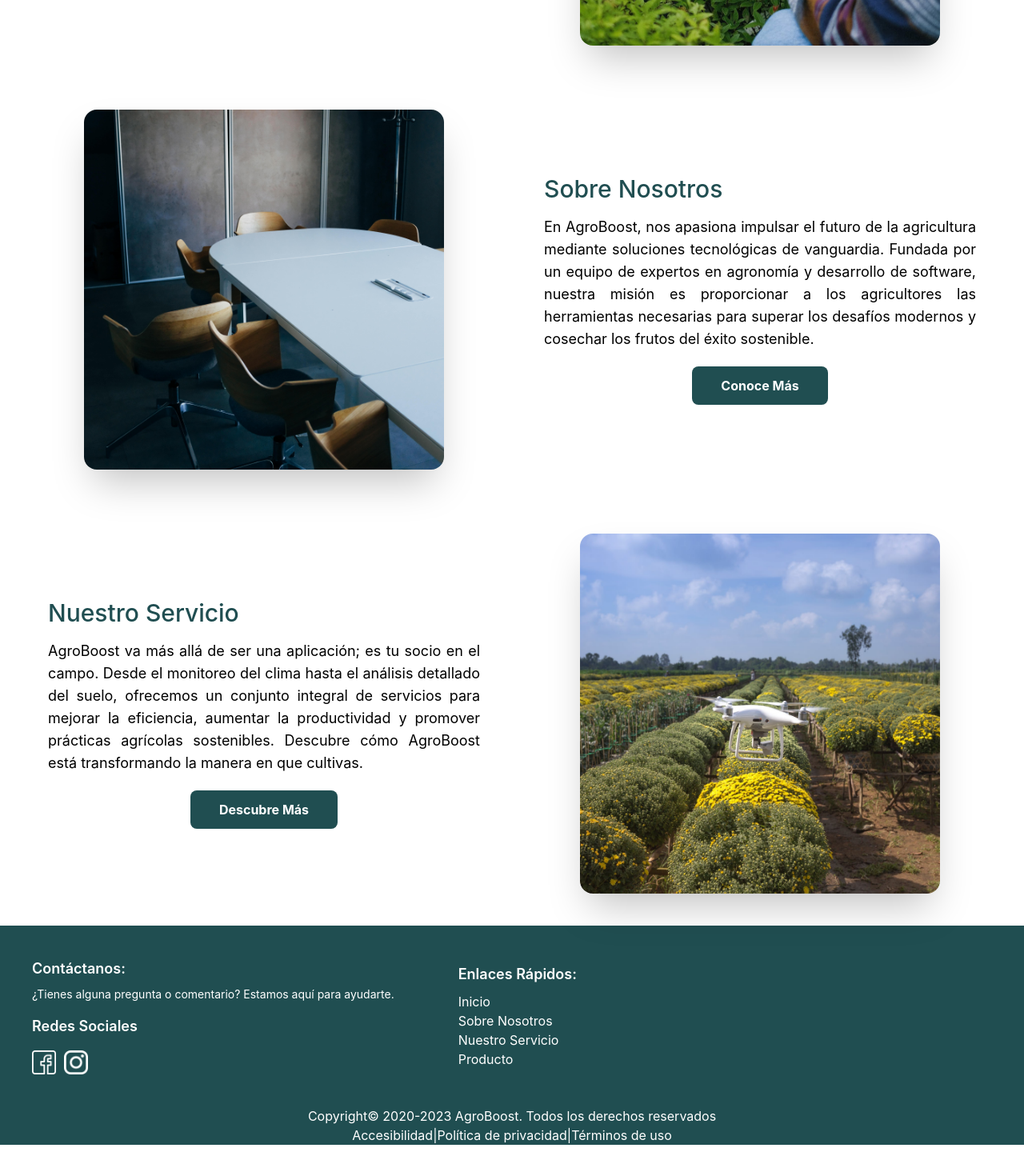
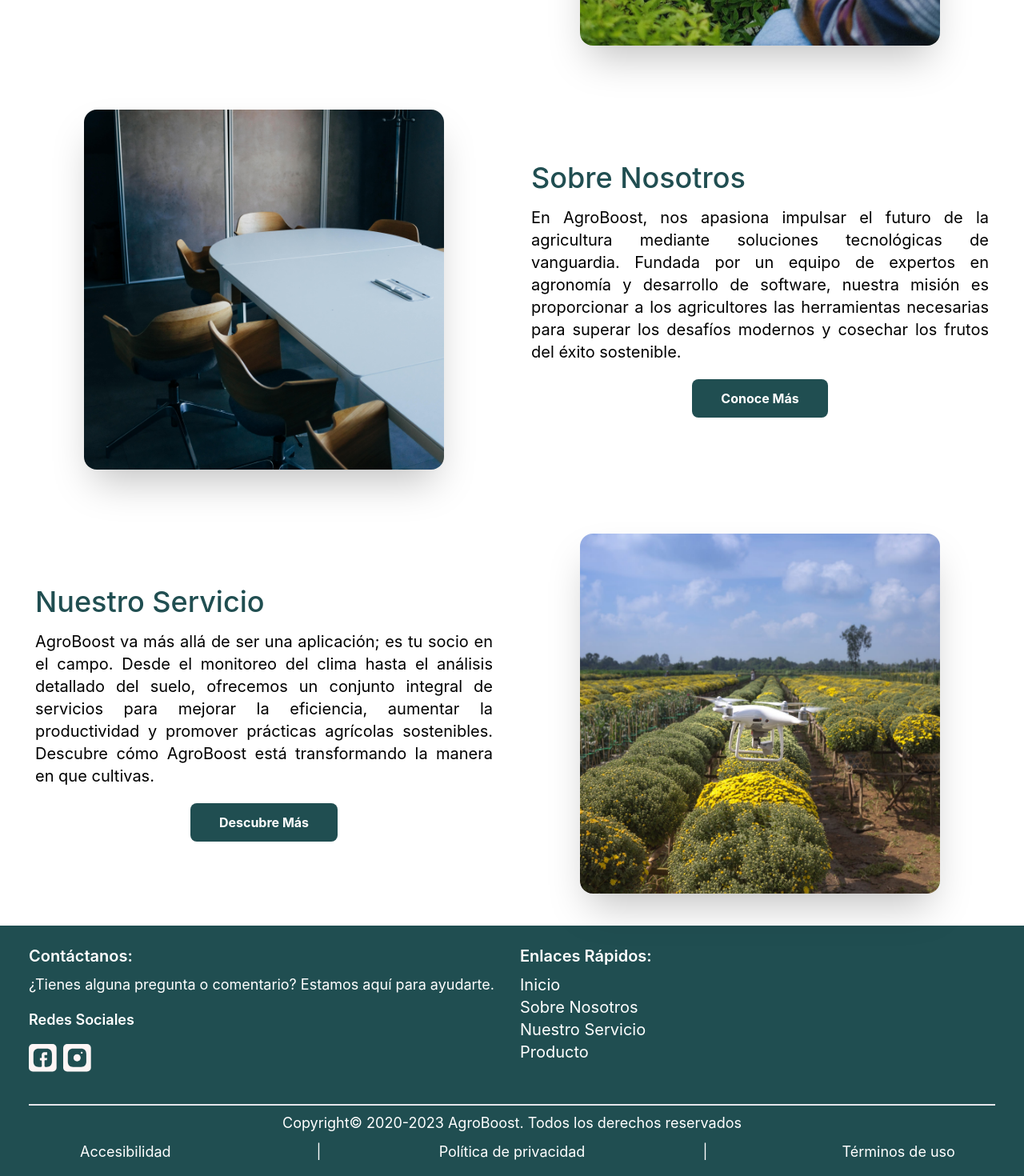
Before and after one commit to ManuelGL10/agroboost, a React (Create React App) app: page / in a window 1280 px wide. Shown: the part 861-2331 px from the top of the page at 80% size. Before the commit the page ends 2292 px from the top, so only its background shows below. Built offline with nearby package versions, Linux system fonts and the light colour scheme.

Commit message:
Arreglos a paginas y footer

```diff
--- a/src/components/Agroboost.js
+++ b/src/components/Agroboost.js
@@ -6,11 +6,11 @@
   return (
     <div className='w-full flex justify-center items-center py-6 px-4'>
         <div className='max-w-[1240px] mx-auto grid md:grid-cols-2'>
-            <div className='m-10 text-center flex flex-col justify-center'>
-                <span className='block font-medium md:text-3xl sm:text-2xl text-2xl text-custom-204E51 mb-4 text-justify'>
+            <div className='m-6 text-center flex flex-col justify-center'>
+                <span className='block font-medium lg:text-4xl md:text-3xl text-2xl text-custom-204E51 mb-4 text-justify'>
                     AgroBoost, donde la tecnología se encuentra con la tierra.
                 </span>
-                <span className='block text-black md:text-lg sm:text-base text-base text-justify'>
+                <span className='block text-black lg:text-xl md:text-lg text-base text-justify'>
                     Descubre las últimas innovaciones tecnológicas diseñadas para potenciar tus cultivos y optimizar tu producción. Obtén pronósticos climáticos precisos, análisis de suelos detallados y herramientas avanzadas para una gestión agrícola eficiente.
                 </span>
             </div>
--- a/src/components/Button.js
+++ b/src/components/Button.js
@@ -3,7 +3,7 @@
 
 const Button = ({text, to}) => {
   return (
-    <Link to={to} className='bg-custom-204E51 p-3 max-w-max max-h-max rounded-lg mt-5'>
+    <Link to={to} className='bg-custom-204E51 p-3 max-w-max max-h-max rounded-lg mt-5 hover:scale-110 transition inline-block'>
         <span className='m-6 font-bold text-white text-center'>{text}</span>
     </Link>
   )
--- a/src/components/Footer.js
+++ b/src/components/Footer.js
@@ -1,45 +1,45 @@
 import React from 'react';
-import facebook from '../img/facebook.png';
-import instagram from '../img/instagram.png';
+import facebook from '../img/facebook.svg';
+import instagram from '../img/instagram.svg';
 import { Link } from 'react-router-dom';
 
 const Footer = () => {
   return (
-    <div className='bg-custom-204E51'>
-      <div className='flex items-center m-4'>
-        <div className='m-10'>
-          <span className='block font-semibold text-lg text-white mb-2 text-left'>
+    <div className='bg-custom-204E51 p-4'>
+      <div className='flex mx-5 my-2'>
+        <div>
+          <span className='block font-semibold lg:text-xl md:text-lg text-base text-white mb-2 text-left'>
             Contáctanos:
           </span>
-          <span className='block text-white mb-4 text-left text-sm'>
+          <span className='block text-white mb-4 text-left lg:text-lg md:text-base text-sm'>
             ¿Tienes alguna pregunta o comentario? Estamos aquí para ayudarte.
           </span>
-          <span className='block text-white text-lg font-semibold mb-4 text-left'>Redes Sociales</span>
+          <span className='block text-white lg:text-lg md:text-base text-sm font-semibold mb-4 text-left'>Redes Sociales</span>
           <div className='flex'>
-            <img src={facebook} alt='facebook' style={{height: '30px', width: '30px'}}/>
-            <img src={instagram} alt='instagram' style={{height: '30px', width: '30px', margin: '0 10px'}}/>
+            <img src={facebook} alt='facebook' className='mr-2 hover:scale-125 hover:opacity-70 transition inline-block'/>
+            <img src={instagram} alt='instagram' className='hover:scale-125 hover:opacity-70 transition inline-block'/>
           </div>
         </div>
-        <div className='text-left m-10 text-white'>
-            <span className='block font-semibold mb-2 text-lg'>Enlaces Rápidos:</span>
-            <Link to="/" className='block'>Inicio</Link>
-            <Link to="/nosotros" className='block'>Sobre Nosotros</Link>
-            <Link to="/servicio" className='block'>Nuestro Servicio</Link>
-            <Link to="/producto" className='block'>Producto</Link>
+        <div className='text-left text-white md:ml-8 ml-4 lg:text-xl md:text-lg text-base'>
+            <span className='block font-semibold mb-2'>Enlaces Rápidos:</span>
+            <Link to="/" className='block cursor-pointer hover:underline hover:text-white hover:font-medium'>Inicio</Link>
+            <Link to="/nosotros" className='block cursor-pointer hover:underline hover:text-white hover:font-medium'>Sobre Nosotros</Link>
+            <Link to="/servicio" className='block cursor-pointer hover:underline hover:text-white hover:font-medium'>Nuestro Servicio</Link>
+            <Link to="/producto" className='block cursor-pointer hover:underline hover:text-white hover:font-medium'>Producto</Link>
         </div>
       </div>
-      <div className='justify-center text-center text-white'>
+      <div className='justify-center text-center text-white border-t-2 mx-5 mt-10'>
         <div>
-          <span className='block text-white'>
+          <span className='block text-white lg:text-lg md:text-base text-sm my-2'>
             Copyright© 2020-2023 AgroBoost. Todos los derechos reservados
           </span>
         </div>
-        <div >
-          <span className='m-4'>Accesibilidad</span>
-          <span>|</span>
-          <span className='m-4'>Política de privacidad</span>
-          <span>|</span>
-          <span className='m-4'>Términos de uso</span>
+        <div className='grid md:grid-cols-5 justify-center items-center lg:text-lg md:text-base text-sm'>
+          <span>Accesibilidad</span>
+          <span className='hidden md:inline'>|</span>
+          <span>Política de privacidad</span>
+          <span className='hidden md:inline'>|</span>
+          <span>Términos de uso</span>
         </div>
       </div>
     </div>
--- a/src/components/InfoNosotros.js
+++ b/src/components/InfoNosotros.js
@@ -6,12 +6,12 @@
   return (
     <div className='w-full flex justify-center items-center py-6 px-4'>
         <div className='max-w-[1240px] mx-auto grid md:grid-cols-2'>
-            <img src={nosotros} className='rounded-2xl w-[450px] mx-auto my-4 shadow-2xl' alt="imagen de monitoreo"/>
-            <div className='m-10 text-center flex flex-col justify-center'>
-                <span className='block font-medium md:text-3xl sm:text-2xl text-2xl text-custom-204E51 mb-4 text-justify'>
+            <img src={nosotros} className='order-2 md:order-none rounded-2xl w-[450px] mx-auto my-4 shadow-2xl' alt="imagen de monitoreo"/>
+            <div className='order-1 md:order-none m-6 flex flex-col justify-center'>
+                <span className='block font-medium lg:text-4xl md:text-3xl text-2xl text-custom-204E51 mb-4 md:text-left text-center'>
                     Sobre Nosotros
                 </span>
-                <span className='block text-black md:text-lg sm:text-base text-base text-justify'>
+                <span className='block text-black lg:text-xl md:text-lg text-base text-justify'>
                     En AgroBoost, nos apasiona impulsar el futuro de la agricultura mediante soluciones tecnológicas de vanguardia. Fundada por un equipo de expertos en agronomía y desarrollo de software, nuestra misión es proporcionar a los agricultores las herramientas necesarias para superar los desafíos modernos y cosechar los frutos del éxito sostenible.
                 </span>
                 <div className='flex justify-center'>
--- a/src/components/InfoProducto.js
+++ b/src/components/InfoProducto.js
@@ -6,11 +6,11 @@
   return (
     <div className='w-full flex justify-center items-center py-6 px-4'>
         <div className='max-w-[1240px] mx-auto grid md:grid-cols-2'>
-            <div className='m-10 text-center flex flex-col justify-center'>
-                <span className='block font-medium md:text-3xl sm:text-2xl text-2xl text-custom-204E51 mb-4 text-justify'>
+            <div className='m-6 text-center flex flex-col justify-center'>
+                <span className='block font-medium lg:text-4xl md:text-3xl text-2xl text-custom-204E51 mb-4 md:text-left text-center'>
                     Nuestro Servicio
                 </span>
-                <span className='block text-black md:text-lg sm:text-base text-base text-justify'>
+                <span className='block text-black lg:text-xl md:text-lg text-base text-justify'>
                     AgroBoost va más allá de ser una aplicación; es tu socio en el campo. Desde el monitoreo del clima hasta el análisis detallado del suelo, ofrecemos un conjunto integral de servicios para mejorar la eficiencia, aumentar la productividad y promover prácticas agrícolas sostenibles. Descubre cómo AgroBoost está transformando la manera en que cultivas.
                 </span>
                 <div className='flex justify-center'>
--- a/tailwind.config.js
+++ b/tailwind.config.js
@@ -13,7 +13,10 @@
     "./src/components/Cards.js",
     "./src/components/CardsService.js",
     "./src/components/CardsProduct.js",
-    "./src/components/Beneficios.js"
+    "./src/components/Beneficios.js",
+    "./src/components/Footer.js",
+    "./src/components/InfoNosotros.js",
+    "./src/components/InfoProducto.js",
   ],
   theme: {
     extend: {
```
Also changed, not shown: src/img/facebook.svg (added), src/img/instagram.svg (added).
